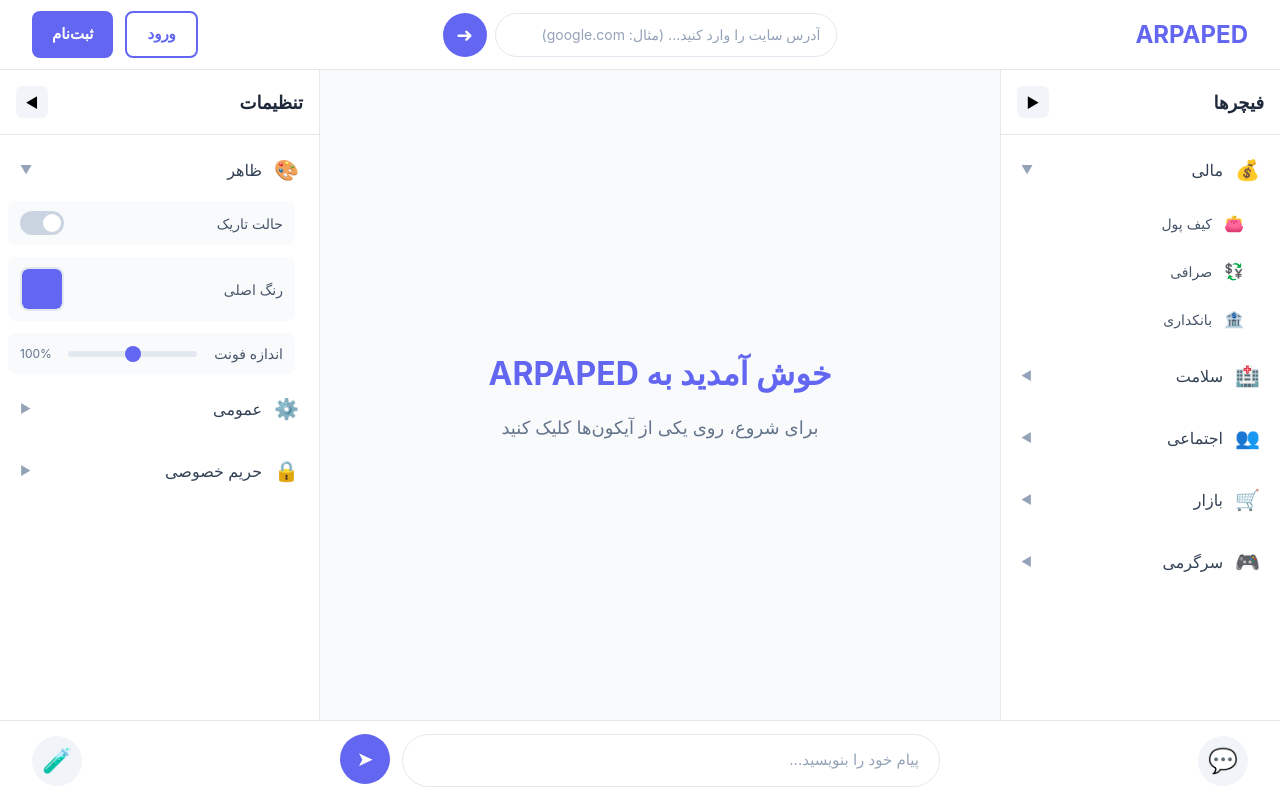
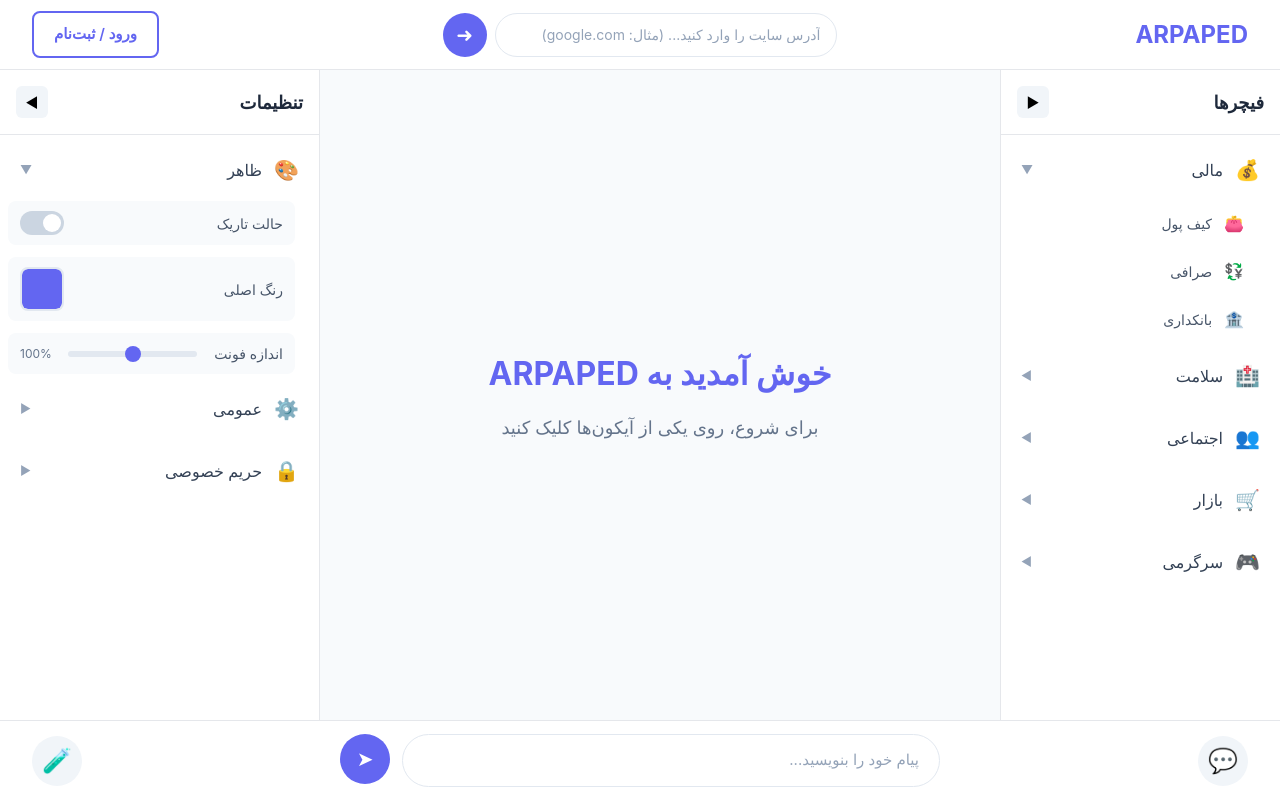
Before and after one commit to Aran1986/ARPAPED, a Next.js app: page / in a window 1280 px wide. Built offline with nearby package versions, Linux system fonts and the light colour scheme.

Commit message:
fix: correct auth flow - landing buttons now work properly

```diff
--- a/public/landing/index.html
+++ b/public/landing/index.html
@@ -259,7 +259,7 @@
   <p class="subtitle">بدون محدودیت. بدون پلتفرم. یک واقعیت دیجیتال یکپارچه.</p>
   <div class="cta">
     <a href="/app" class="btn primary">شروع کنید</a>
-    <button onclick="openLogin()" class="btn secondary">ورود</button>
+    <button onclick="openSignup()" class="btn secondary">ثبت‌نام</button>
   </div>
 </header>
 
@@ -324,6 +324,10 @@
   function openLogin() {
     window.location.href = '/app?action=login';
   }
+
+  function openSignup() {
+    window.location.href = '/app?action=signup';
+  }
 </script>
 
 </body>
--- a/src/app/page.tsx
+++ b/src/app/page.tsx
@@ -1,13 +1,35 @@
 'use client';
 
+import { useEffect } from 'react';
 import Header from '@/shared/components/layout/Header/Header';
 import Footer from '@/shared/components/layout/Footer/Footer';
 import LeftSidebar from '@/shared/components/layout/LeftSidebar/LeftSidebar';
 import RightSidebar from '@/shared/components/layout/RightSidebar/RightSidebar';
 import TabSystem from '@/core/routing/TabSystem';
+import { useTab } from '@/shared/hooks/useTab';
 import styles from './page.module.css';
 
 export default function Home() {
+  const { openTab } = useTab();
+
+  useEffect(() => {
+    // Check URL parameters
+    const params = new URLSearchParams(window.location.search);
+    const action = params.get('action');
+
+    if (action === 'login') {
+      const { LoginModule } = require('@/modules/auth');
+      openTab('login', 'ورود', '🔐', <LoginModule />);
+      // Clear URL parameter
+      window.history.replaceState({}, '', '/app');
+    } else if (action === 'signup') {
+      const { SignupModule } = require('@/modules/auth');
+      openTab('signup', 'ثبت‌نام', '📝', <SignupModule />);
+      // Clear URL parameter
+      window.history.replaceState({}, '', '/app');
+    }
+  }, [openTab]);
+
   return (
     <div className={styles.container}>
       <Header />
--- a/src/shared/components/layout/Header/Header.module.css
+++ b/src/shared/components/layout/Header/Header.module.css
@@ -89,15 +89,10 @@
   color: #1e293b;
 }
 
-.authButtons {
-  display: flex;
-  gap: 0.75rem;
-}
-
-.loginBtn,
-.signupBtn,
 .logoutBtn {
   padding: 0.625rem 1.25rem;
+  background: #6366f1;
+  color: white;
   border: none;
   border-radius: 0.5rem;
   cursor: pointer;
@@ -106,25 +101,25 @@
   transition: all 0.2s;
 }
 
-.loginBtn {
-  background: transparent;
-  color: #6366f1;
-  border: 2px solid #6366f1;
-}
-
-.loginBtn:hover {
-  background: #f1f5f9;
-}
-
-.signupBtn,
-.logoutBtn {
-  background: #6366f1;
-  color: white;
-}
-
-.signupBtn:hover,
 .logoutBtn:hover {
   background: #4f46e5;
 }
 
+.landingLink {
+  padding: 0.625rem 1.25rem;
+  background: transparent;
+  color: #6366f1;
+  border: 2px solid #6366f1;
+  border-radius: 0.5rem;
+  text-decoration: none;
+  font-weight: 600;
+  font-size: 0.9375rem;
+  transition: all 0.2s;
+  display: inline-block;
+}
+
+.landingLink:hover {
+  background: #f1f5f9;
+}
+
 /* Location: src/shared/components/layout/Header/Header.module.css */
--- a/src/shared/components/layout/Header/Header.tsx
+++ b/src/shared/components/layout/Header/Header.tsx
@@ -163,14 +163,9 @@
             </button>
           </div>
         ) : (
-          <div className={styles.authButtons}>
-            <button onClick={handleLogin} className={styles.loginBtn}>
-              ورود
-            </button>
-            <button onClick={handleSignup} className={styles.signupBtn}>
-              ثبت‌نام
-            </button>
-          </div>
+          <a href="/landing" className={styles.landingLink}>
+            ورود / ثبت‌نام
+          </a>
         )}
       </div>
     </header>
--- a/src/shared/hooks/useAuth.ts
+++ b/src/shared/hooks/useAuth.ts
@@ -14,6 +14,8 @@
   const logout = () => {
     setUser(null);
     setWallet(null);
+    // Redirect to landing page
+    window.location.href = '/landing';
   };
 
   return {
```
